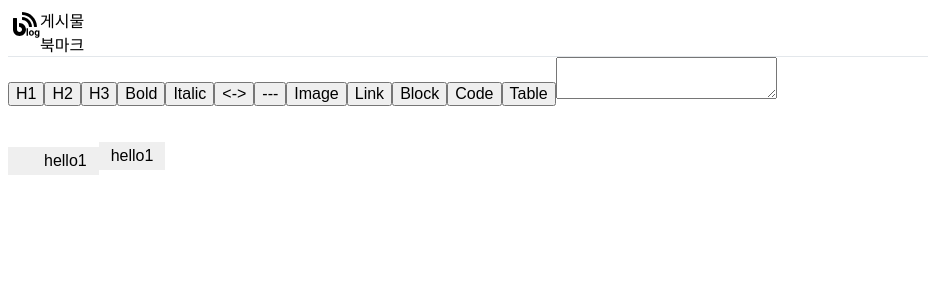
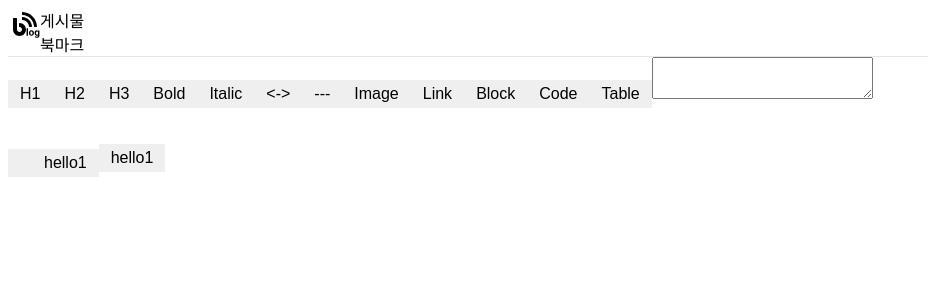
Before and after one commit to Kim-Jin-Uk/blog-with-mark-down-editor, a Next.js app: page / in a window 1280 px wide. Shown: the top 300 px of the page, without its empty margins (0-928 px from the left). Built offline with nearby package versions, Linux system fonts and the light colour scheme.

Commit message:
UPDATE: JSX로 처리가 가능한 불필요한 함수 제거

```diff
--- a/src/components/Organisms/MarkDownEditor/index.tsx
+++ b/src/components/Organisms/MarkDownEditor/index.tsx
@@ -11,6 +11,8 @@ import {
   markdownAddStyleMap,
   markdownSetStyleMap,
 } from "@/components/Organisms/MarkDownEditor/constants/styleMap";
+import Button from "@/components/Atoms/Button";
+import { convertObjectToButtonInterface } from "@/components/Atoms/Button/utils";
 
 const MarkdownEditor = () => {
   const [markdown, setMarkdown] = useState("");
@@ -113,24 +115,6 @@ const MarkdownEditor = () => {
     setMarkdown(event.target.value);
   };
 
-  /**
-   * 스타일 추가가 가능한 버튼 렌더링
-   */
-  const renderAddStyleButtons = (): JSX.Element[] => {
-    const addStyleButtons: JSX.Element[] = [];
-
-    markdownAddStyleMap.forEach((_, key) => {
-      const addStyleButton = (
-        <button key={key} onClick={() => addStyle(key)}>
-          {key}
-        </button>
-      );
-      addStyleButtons.push(addStyleButton);
-    });
-
-    return addStyleButtons;
-  };
-
   /** 모든 변화에 대해 파싱을 적용하면 비효율적이기에 디바운싱을 적용 */
   useEffect(
     () => setInnerHtml(parseMarkdown(debounceMarkdown)),
@@ -139,7 +123,24 @@ const MarkdownEditor = () => {
 
   return (
     <>
-      {renderAddStyleButtons()}
+      {Array.from(markdownAddStyleMap.keys()).map((key) => {
+        return (
+          <Button
+            key={key}
+            onClick={() => addStyle(key)}
+            buttonInterface={convertObjectToButtonInterface({
+              shape: "round",
+              background: "black",
+              color: "white",
+              hasBorder: false,
+              height: 32,
+              fontSize: 14,
+            })}
+          >
+            {key}
+          </Button>
+        );
+      })}
       <textarea
         ref={markdownTextArea}
         value={markdown}
```
